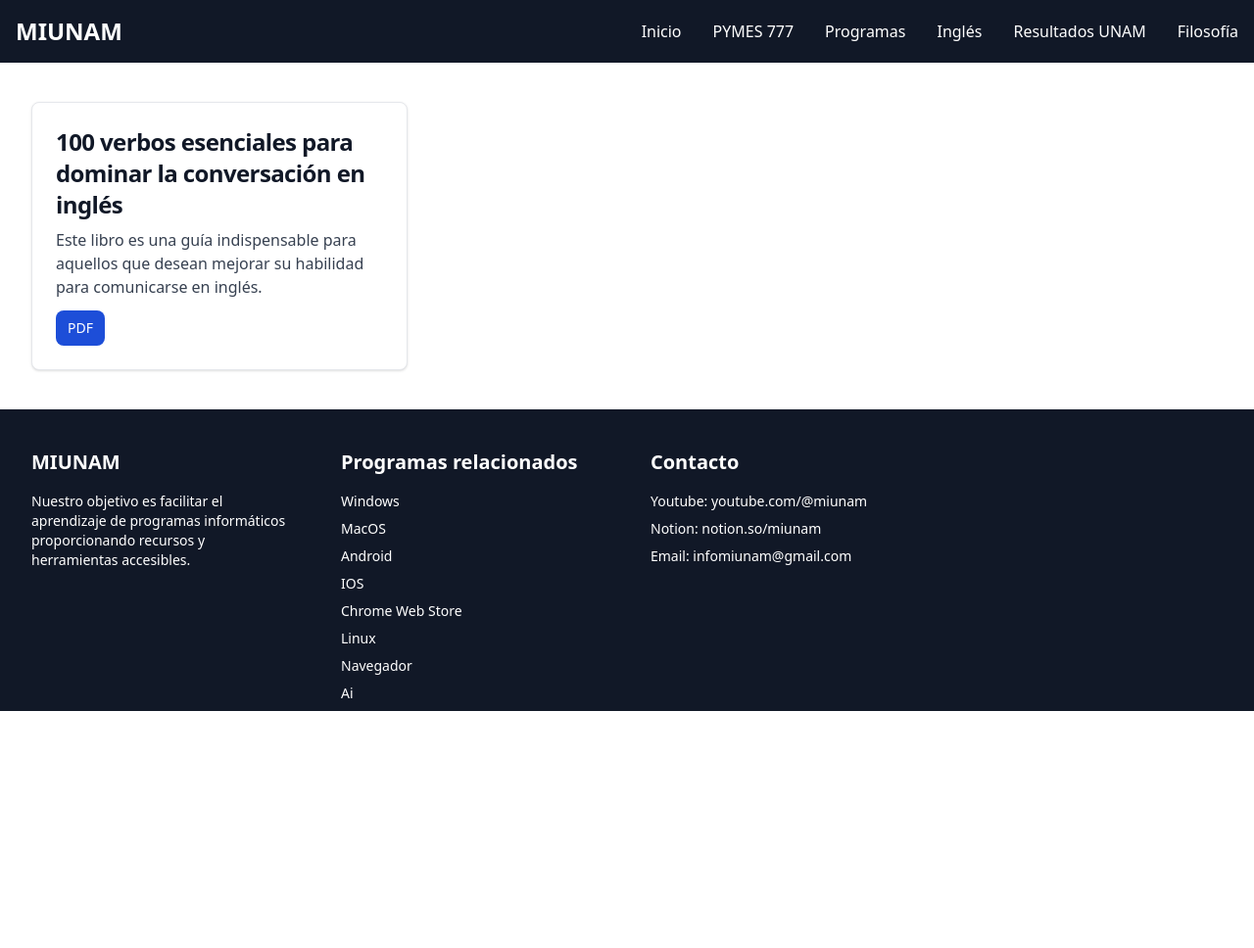
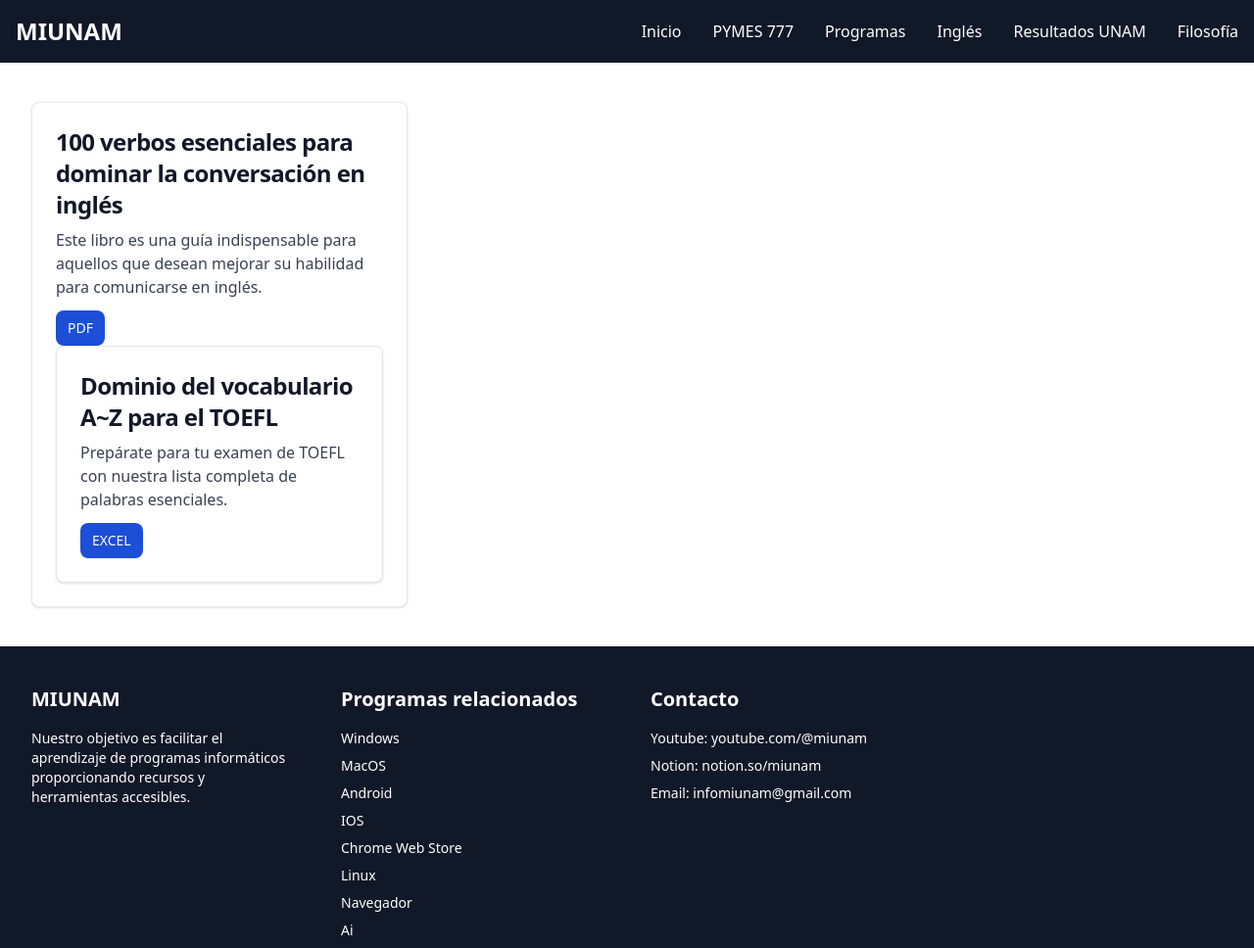
Before and after one commit to yongmexico/miunam, an Astro site: page /ingles in a window 1280 px wide. Shown: the whole page at 98% size. Before the commit the page ends 800 px from the top, so only its background shows below. Built offline with nearby package versions, Linux system fonts and the light colour scheme; Astro itself is replaced by a stand-in of ours.

Commit message:
upload toefl vocabulary

```diff
--- a/src/pages/ingles.astro
+++ b/src/pages/ingles.astro
@@ -30,6 +30,17 @@ import MainLayout from "../layouts/MainLayout.astro";
   <a href="https://drive.google.com/file/d/17tRHPyCbmKi139WG7doKOuHzbxbmpkaa/view" target="_blank" class="inline-flex items-center px-3 py-2 text-sm font-medium text-center text-white bg-blue-700 rounded-lg hover:bg-blue-800 focus:ring-4 focus:outline-none focus:ring-blue-300 dark:bg-blue-600 dark:hover:bg-blue-700 dark:focus:ring-blue-800">
       PDF
     </a>
+
+    <div class="max-w-sm p-6 bg-white border border-gray-200 rounded-lg shadow dark:bg-gray-800 dark:border-gray-700">
+      <a href="#">
+          <h5 class="mb-2 text-2xl font-bold tracking-tight text-gray-900 dark:text-white">Dominio del vocabulario A~Z para el TOEFL</h5>
+      </a>
+      <p class="mb-3 font-normal text-gray-700 dark:text-gray-400">Prepárate para tu examen de TOEFL con nuestra lista completa de palabras esenciales.</p>
+      <a href="https://docs.google.com/spreadsheets/d/1iwFKjppU71tNxgP8d6zJVxTFjjeZkYCw/edit?usp=sharing&ouid=105630848412063151239&rtpof=true&sd=true" target="_blank" class="inline-flex items-center px-3 py-2 text-sm font-medium text-center text-white bg-blue-700 rounded-lg hover:bg-blue-800 focus:ring-4 focus:outline-none focus:ring-blue-300 dark:bg-blue-600 dark:hover:bg-blue-700 dark:focus:ring-blue-800">
+          EXCEL
+        </a>
+
+
   <!-- <a href="#" class="mt-1 inline-flex items-center px-3 py-2 text-sm font-medium text-center text-white bg-blue-700 rounded-lg hover:bg-blue-800 focus:ring-4 focus:outline-none focus:ring-blue-300 dark:bg-blue-600 dark:hover:bg-blue-700 dark:focus:ring-blue-800">
     PLAY
       <svg class="rtl:rotate-180 w-3.5 h-3.5 ms-2" aria-hidden="true" xmlns="http://www.w3.org/2000/svg" fill="none" viewBox="0 0 14 10">
```
